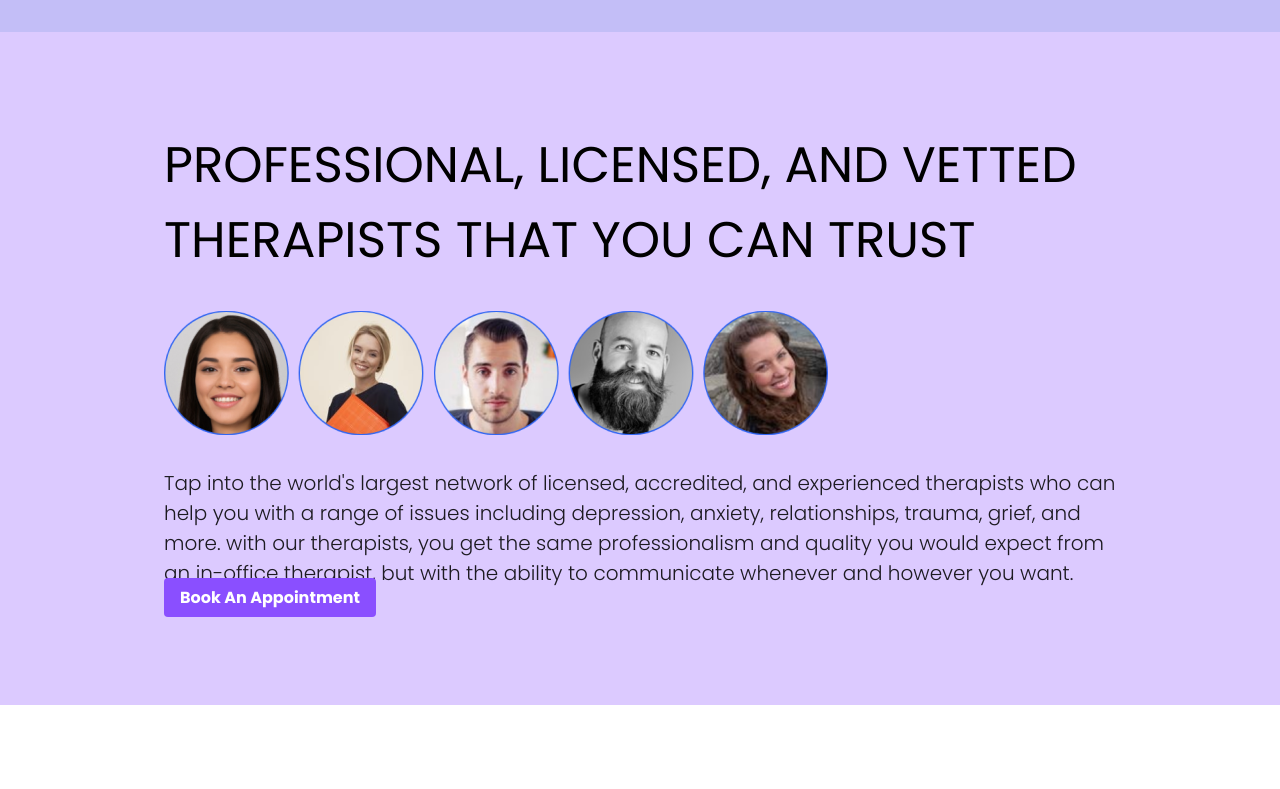
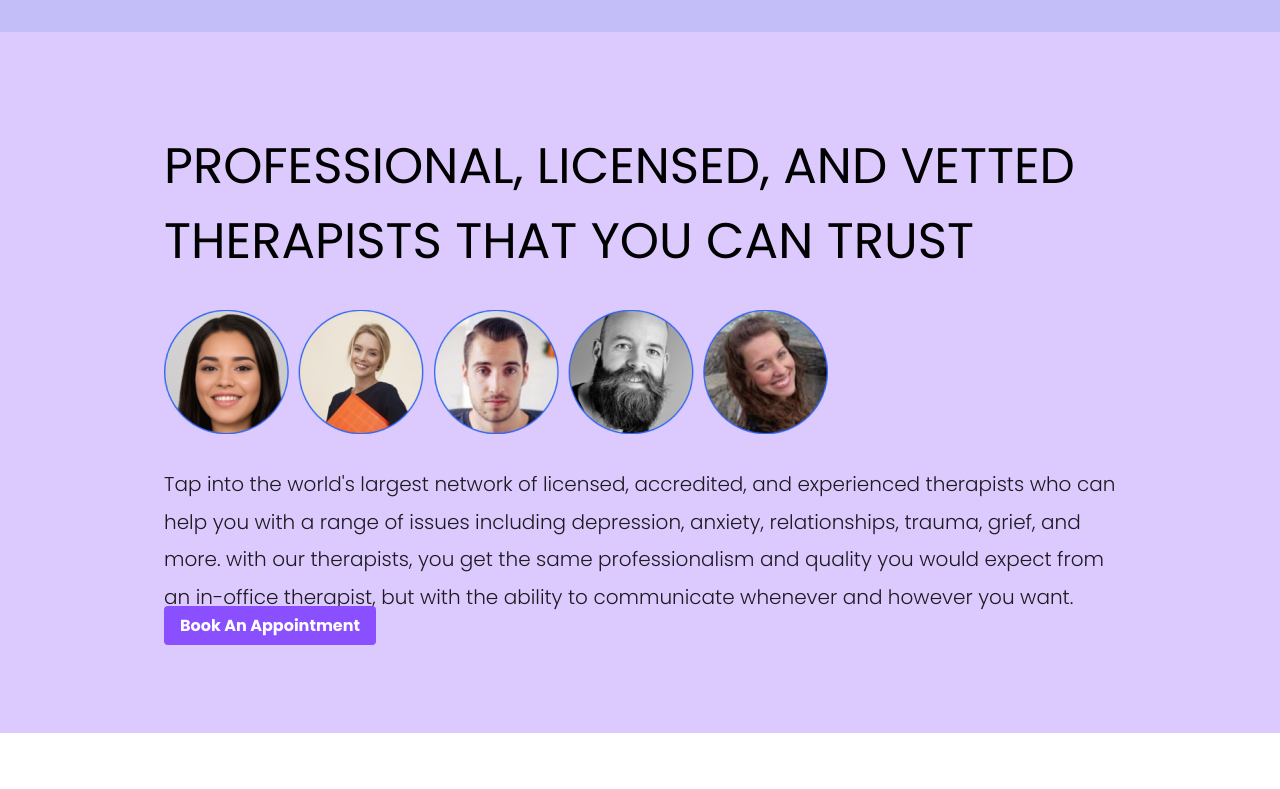
Before and after one commit to rozhiar-tech/Happy, a React (Create React App) app: page / in a window 1280 px wide. Shown: the part 520-1309 px from the top of the page. Built offline with nearby package versions, Linux system fonts and the light colour scheme.

Commit message:
Fix Style second section

```diff
--- a/src/components/Home/SecondSection/SecondSection.js
+++ b/src/components/Home/SecondSection/SecondSection.js
@@ -1,19 +1,18 @@
 import React from 'react';
 import { NavLink } from 'react-router-dom';
-import './secondSection.css';
 import image from './section2.png';
 
 const SecondSection = () => {
   return (
     <div className="style bg-lavender-indigo/30 px-2 lg:px-[10.25rem] w-screen break-words py-24">
-      <div className="one">
+      <div className="text-[3.12rem] leading-[4.7rem]">
         <h1>PROFESSIONAL, LICENSED, AND VETTED</h1>
         <h1>THERAPISTS THAT YOU CAN TRUST</h1>
       </div>
 
-      <img src={image} alt="pictureof" className="im" />
+      <img src={image} alt="pictureof" className="my-8" />
 
-      <div className="second">
+      <div className="text-xl leading-[1.875] font-light text-black/[0.87]">
         <p>
           Tap into the world&apos;s largest network of licensed, accredited, and
           experienced therapists who can help you with a range of issues
--- a/src/components/Home/SecondSection/secondSection.css
+++ /dev/null
@@ -1,20 +0,0 @@
-.style {
-  background: lavender;
-}
-
-.one {
-  font-size: 50px;
-  line-height: 75px;
-  text-transform: uppercase;
-}
-
-.second {
-  font-weight: 300;
-  font-size: 20px;
-  line-height: 30px;
-  color: rgba(0, 0, 0, 0.87);
-}
-
-.im {
-  margin: 33px 0;
-}
```
